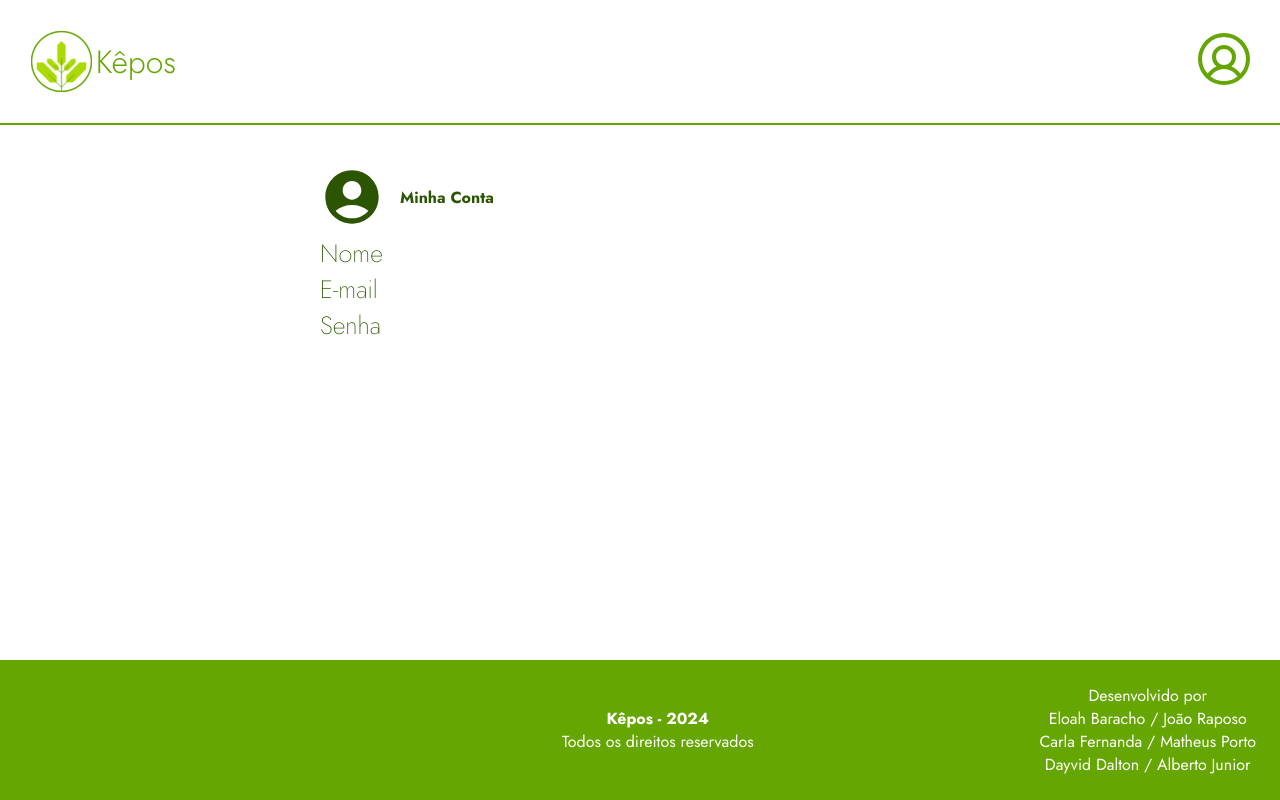
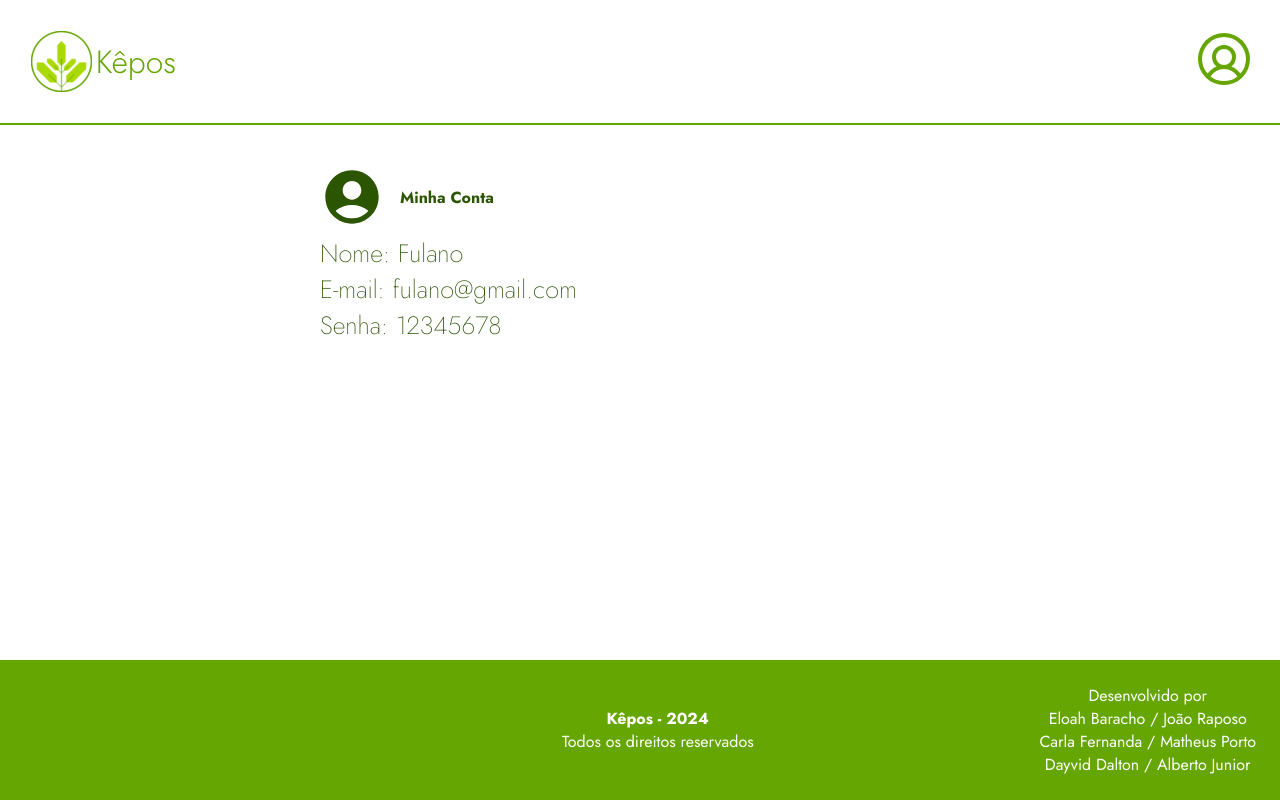
Before and after one commit to Project-Kepos/kepos-front-end, a React (Vite) app: page /dashboard/my-account in a window 1280 px wide. Built offline with nearby package versions, Linux system fonts and the light colour scheme; sample sign-in values are in the browser's storage.

Commit message:
Puxando os valores do arquivo .json para os campos respectivos

```diff
--- a/src/pages/my-account/index.jsx
+++ b/src/pages/my-account/index.jsx
@@ -2,25 +2,30 @@ import { Header } from '@components/header'
 import { Footer } from '@components/footer'
 import styles from './styles.module.css'
 import { MdAccountCircle } from 'react-icons/md'
+import data from '../../../db.json'
 
-export function MyAccount () {
-    return (
+
+export function MyAccount() {
+
+return(
+
         <div>
 
             <div className={styles.card}>
                 <div className={styles.iconcard}>
-             <MdAccountCircle size="4rem" className={styles.accountIcon}/>
+                    <MdAccountCircle size="4rem" className={styles.accountIcon} />
                     <h1 className={styles.accountText}>Minha Conta</h1>
                 </div>
 
                 <p className={styles.cardtext}>
-                Nome
+                    Nome: {data.users[0].name}
                 </p>
                 <p className={styles.cardtext}>
-                E-mail
+                    E-mail: {data.users[0].email}
                 </p>
+
                 <p className={styles.cardtext}>
-                Senha
+                    Senha: {data.users[0].password}
                 </p>
             </div>
 
```
Also changed, not shown: src/pages/my-account/styles.module.css (+3 -4 lines). Lines whose indentation alone changed are shown as unchanged.
